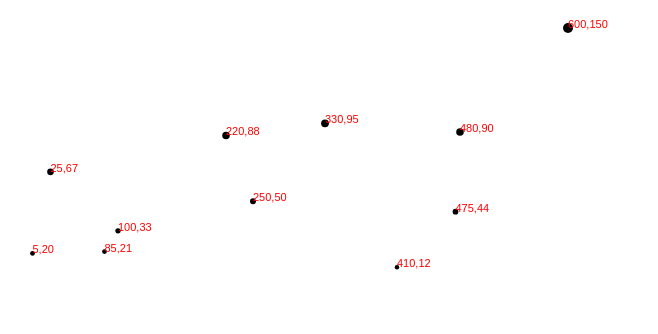
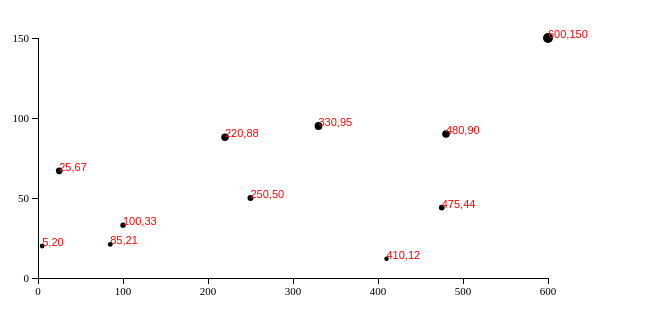
Before and after one commit to gabepolk/scatterplot, a plain HTML site: page index.html in a window 1280 px wide. Shown: the whole page, without its empty margins (0-658 px from the left). Drawn offline with Linux system fonts and the light colour scheme.

Commit message:
Added x and y axes

```diff
--- a/index.html
+++ b/index.html
@@ -5,6 +5,17 @@
       <title>D3 Test</title>
       <script type="text/javascript" src="d3/d3.v3.js"></script>
       <style>
+        .axis path,
+        .axis line {
+          fill: none;
+          stroke: black;
+          shape-rendering: crispEdges;
+        }
+
+        .axis text {
+          front-family: sans-serif;
+          font-size: 11px;
+        }
       </style>
     </head>
     <body>
@@ -27,7 +38,7 @@
         //Width and height
         var svgWidth = 600;
         var svgHeight = 300;
-        var padding = 20;
+        var padding = 30;
 
         //Set scale for x axis
         var xScale = d3.scale.linear()
@@ -42,6 +53,17 @@
         var rScale = d3.scale.linear()
                               .domain([0, d3.max(dataset, function(d) { return d[1]; })])
                               .range([2, 5]);
+
+        //Create x axis
+        var xAxis = d3.svg.axis()
+                          .scale(xScale)
+                          .orient("bottom")
+                          .ticks(5); //Set rough # of ticks
+
+        var yAxis = d3.svg.axis()
+                          .scale(yScale)
+                          .orient("left")
+                          .ticks(5);
 
         //Create SVG element
         var svg = d3.select("body")
@@ -80,6 +102,16 @@
           .attr("font-size", "11px")
           .attr("fill", "red");
 
+        svg.append("g")
+            .attr("class", "axis")
+            .attr("transform", "translate(0," + (svgHeight - padding) + ")")
+            .call(xAxis);
+
+        svg.append("g")
+            .attr("class", "axis")
+            .attr("transform", "translate(" + padding + ",0)")
+            .call(yAxis);
+
       </script>
     </body>
 </html>
```
Lines whose indentation alone changed are shown as unchanged.
